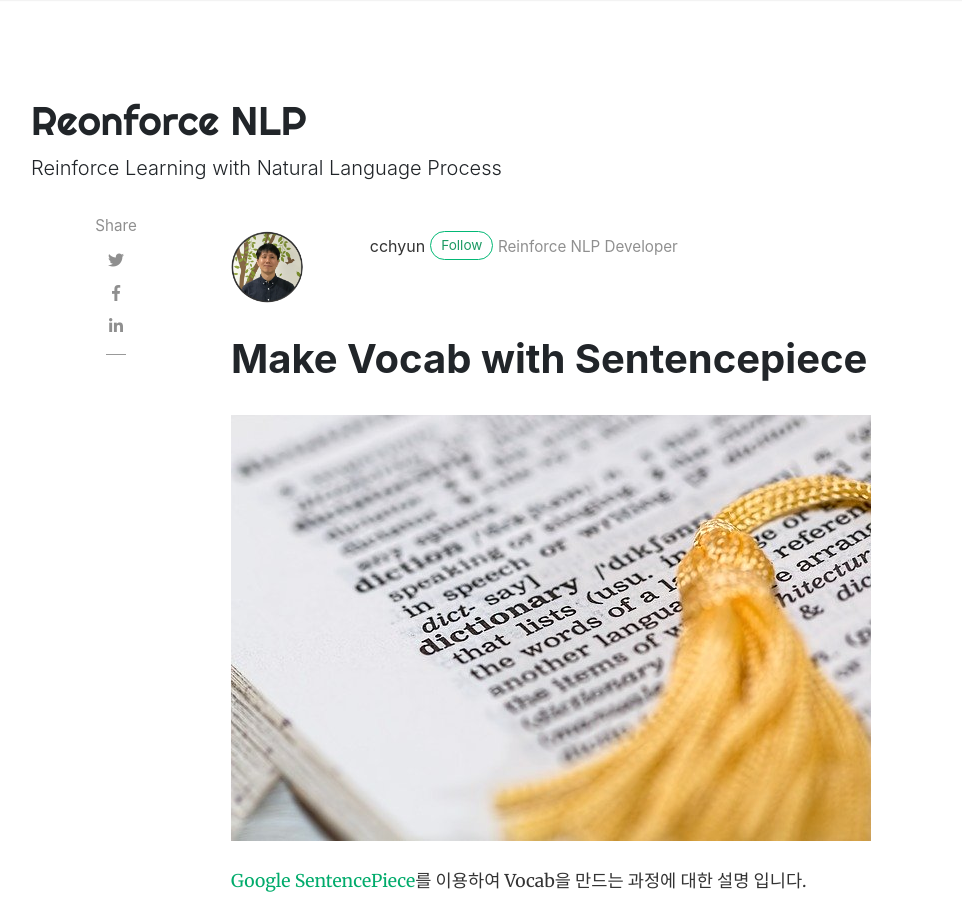
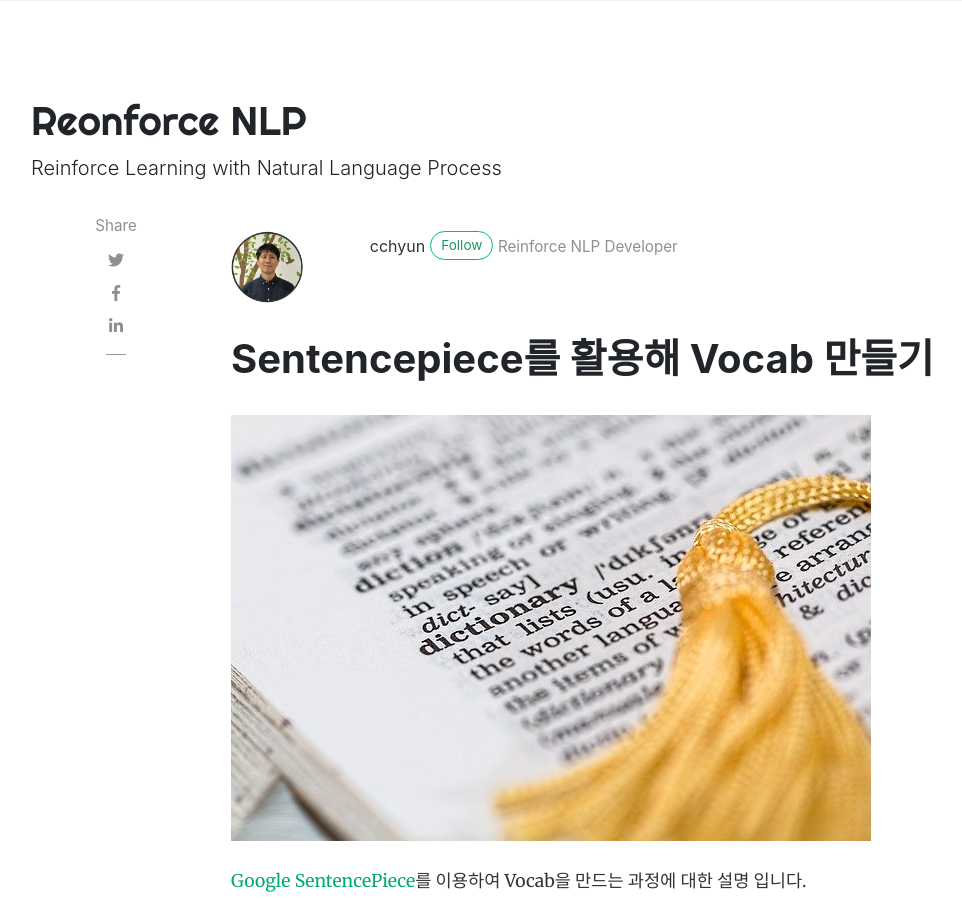
Before and after one commit to paul-hyun/paul-hyun.github.io, a Jekyll site: the page built from _posts/2019-12-12-vocab-with-sentencepiece.md, in a window 1280 px wide and 900 px high. Shown: the whole window, without its empty margins (54-1016 px from the left). Built offline with Jekyll 4.4.1, drawn with Linux system fonts in a browser that asks for light colours; nearby versions of some CDN libraries; comment, search, counter and statistics services are not loaded.

Commit message:
change title

```diff
--- a/_posts/2019-12-12-vocab-with-sentencepiece.md
+++ b/_posts/2019-12-12-vocab-with-sentencepiece.md
@@ -1,6 +1,6 @@
 ---
 layout: post
-title:  "Make Vocab with Sentencepiece"
+title:  "Sentencepiece를 활용해 Vocab 만들기"
 author: cchyun
 categories: [ NLP ]
 tags: [ vocab, sentencepiece, kowiki ]
```
